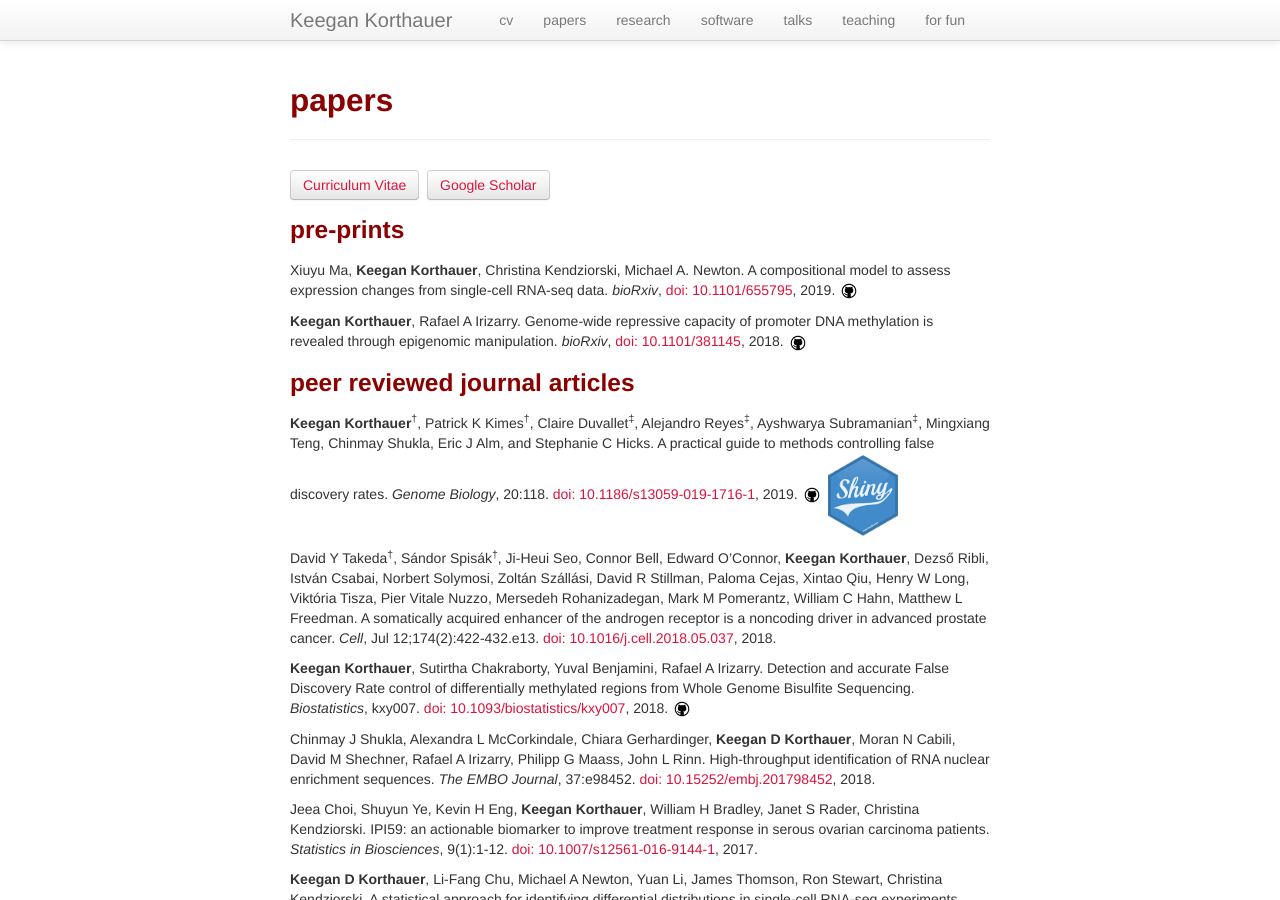
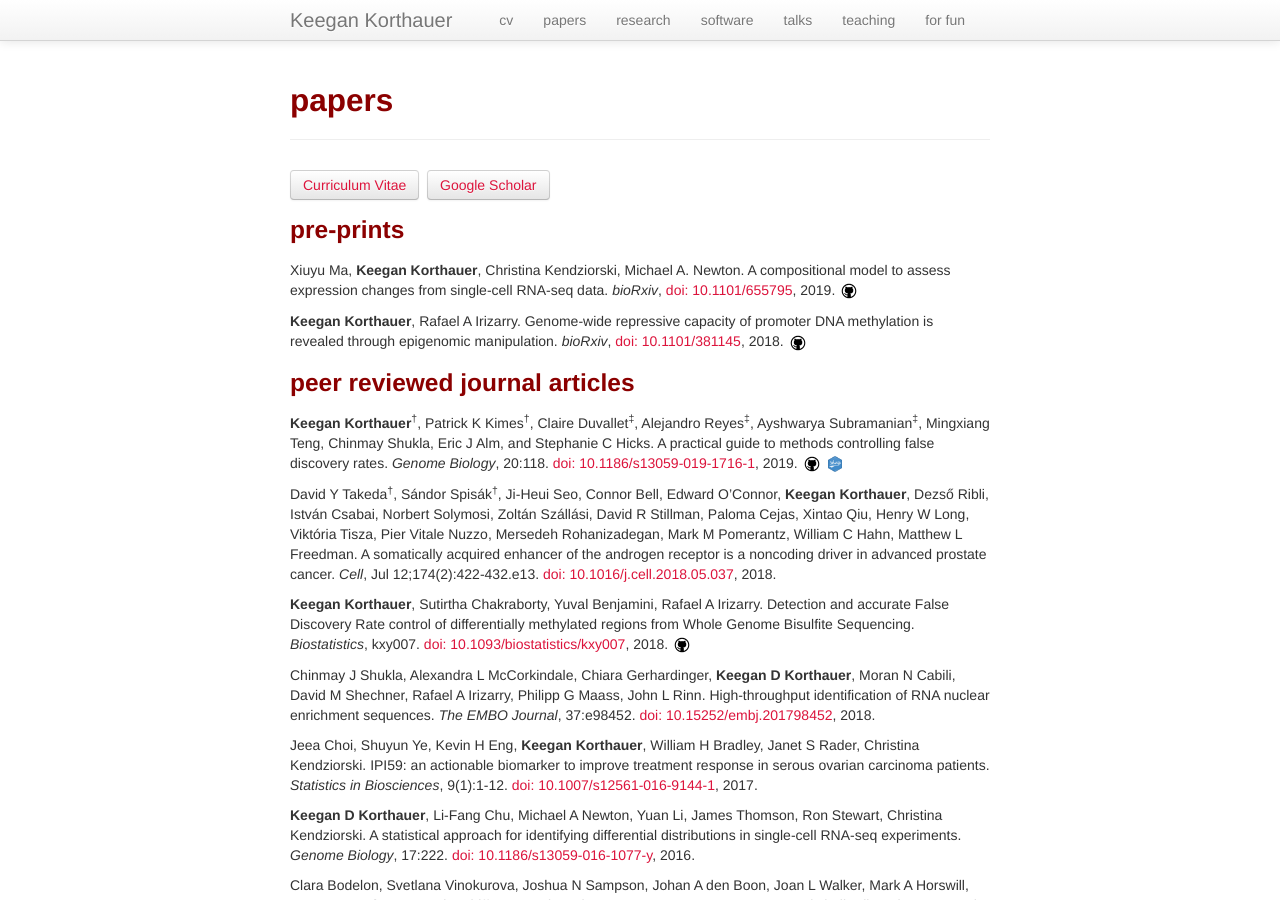
Before and after one commit to kdkorthauer/kdkorthauer.github.io, a Jekyll site: the page built from pages/papers.md, in a window 1280 px wide and 900 px high. Built offline with Jekyll 4.4.1, drawn with Linux system fonts in a browser that asks for light colours; comment, search, counter and statistics services are not loaded.

Commit message:
resize shiny img

```diff
--- a/pages/papers.md
+++ b/pages/papers.md
@@ -24,7 +24,7 @@ Xiuyu Ma, **Keegan Korthauer**, Christina Kendziorski, Michael A. Newton. A comp
 
 ### peer reviewed journal articles
 
-**Keegan Korthauer**<sup>&dagger;</sup>, Patrick K Kimes<sup>&dagger;</sup>, Claire Duvallet<sup>&Dagger;</sup>, Alejandro Reyes<sup>&Dagger;</sup>, Ayshwarya Subramanian<sup>&Dagger;</sup>, Mingxiang Teng, Chinmay Shukla, Eric J Alm, and Stephanie C Hicks. A practical guide to methods controlling false discovery rates. *Genome Biology*, 20:118. [doi: 10.1186/s13059-019-1716-1](https://doi.org/10.1186/s13059-019-1716-1), 2019. <a href="https://github.com/pkimes/benchmark-fdr"><img src="../assets/img/github.png" title="Code to reproduce paper"></a> <a href="https://github.com/kdkorthauer/benchmarkfdr-shiny"><img width="10%" height="10%" src="../assets/img/shiny.png" title="Shiny app to explore results"></a>  <span data-badge-popover="right" data-badge-type="2" data-doi="https://doi.org/10.1186/s13059-019-1716-1" data-hide-no-mentions="true" class="altmetric-embed"></span>
+**Keegan Korthauer**<sup>&dagger;</sup>, Patrick K Kimes<sup>&dagger;</sup>, Claire Duvallet<sup>&Dagger;</sup>, Alejandro Reyes<sup>&Dagger;</sup>, Ayshwarya Subramanian<sup>&Dagger;</sup>, Mingxiang Teng, Chinmay Shukla, Eric J Alm, and Stephanie C Hicks. A practical guide to methods controlling false discovery rates. *Genome Biology*, 20:118. [doi: 10.1186/s13059-019-1716-1](https://doi.org/10.1186/s13059-019-1716-1), 2019. <a href="https://github.com/pkimes/benchmark-fdr"><img src="../assets/img/github.png" title="Code to reproduce paper"></a> <a href="https://github.com/kdkorthauer/benchmarkfdr-shiny"><img width="2%" height="2%" src="../assets/img/shiny.png" title="Shiny app to explore results"></a>  <span data-badge-popover="right" data-badge-type="2" data-doi="https://doi.org/10.1186/s13059-019-1716-1" data-hide-no-mentions="true" class="altmetric-embed"></span>
 
 David Y Takeda<sup>&dagger;</sup>, Sándor Spisák<sup>&dagger;</sup>, Ji-Heui Seo, Connor Bell, Edward O’Connor, **Keegan Korthauer**, Dezső Ribli, István Csabai, Norbert Solymosi, Zoltán Szállási, David R Stillman, Paloma Cejas, Xintao Qiu, Henry W Long, Viktória Tisza, Pier Vitale Nuzzo, Mersedeh Rohanizadegan, Mark M Pomerantz, William C Hahn, Matthew L Freedman. A somatically acquired enhancer of the androgen receptor is a noncoding driver in advanced prostate cancer. *Cell*, Jul 12;174(2):422-432.e13. [doi: 10.1016/j.cell.2018.05.037](https://doi.org/10.1016/j.cell.2018.05.037), 2018. <span data-badge-popover="right" data-badge-type="2" data-doi="https://doi.org/10.1016/j.cell.2018.05.037" data-hide-no-mentions="true" class="altmetric-embed"></span>
 
```
